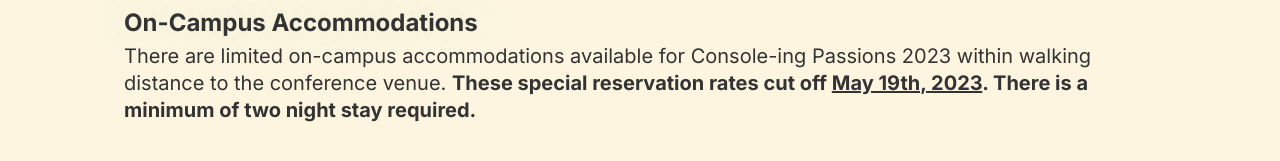
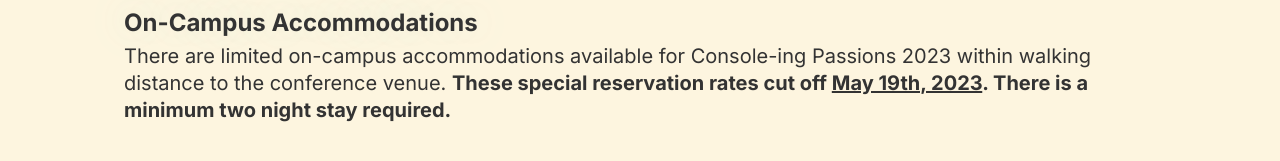
Before and after one commit to LMulvey/cp23, a Next.js app: page /plan-your-trip/accommodations in a window 1280 px wide. Shown: the part 403-564 px from the top of the page. Built offline with nearby package versions, Linux system fonts and the light colour scheme; a web font is replaced by a local one.

Commit message:
fix: grammatical error

```diff
--- a/src/pages/plan-your-trip/accommodations.tsx
+++ b/src/pages/plan-your-trip/accommodations.tsx
@@ -182,7 +182,7 @@
         Passions 2023 within walking distance to the conference venue.{' '}
         <strong>
           These special reservation rates cut off <u>May 19th, 2023</u>. There
-          is a minimum of two night stay required.
+          is a minimum two night stay required.
         </strong>
       </Content>
 
```
